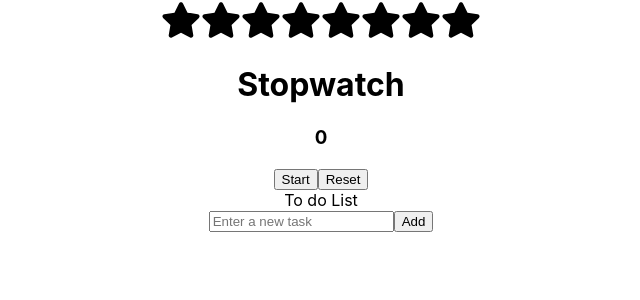
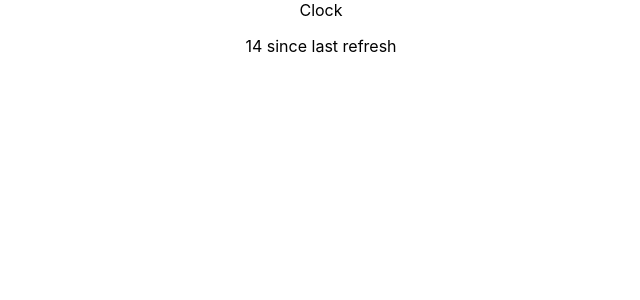
Before and after one commit to Santtamk/25reactapps, a React (Create React App) app: page / in a window 1280 px wide. Shown: the top 300 px of the page, without its empty margins (319-959 px from the left). Built offline with nearby package versions, Linux system fonts and the light colour scheme.

Commit message:
added watch

```diff
--- a/src/App.js
+++ b/src/App.js
@@ -4,6 +4,7 @@ import Accordion from './Components/Accordian';
 import RandomColor from './Components/Random-color';
 import StopWatch from './Components/Stopwatch';
 import TODoList from './Components/ToDoWithDelete';
+import Clock from './Components/clock';
 import StarRating from './Components/star-rating';
 
 function App() {
@@ -17,10 +18,10 @@ function App() {
       {/* <RandomColor /> */}
 
       {/* Star-rating Component */}
-      <StarRating  noOfStars={8}/>
+      {/* <StarRating  noOfStars={8}/>
       <StopWatch />
-      <TODoList />
-
+      <TODoList /> */}
+      <Clock />
     </div>
   );
 }
--- /dev/null
+++ b/src/Components/clock/index.jsx
@@ -0,0 +1,20 @@
+import React, { useEffect } from 'react'
+import { useState } from 'react'
+
+const Clock = () => {
+    const [timer, setTimer] = useState(0)
+
+    useEffect(() => {
+        setInterval(() => {
+            setTimer(time => time + 1)
+        }, 1000);
+    },[])
+  return (
+    <>
+        <div>Clock</div>
+        <p>{timer} since last refresh</p>
+    </>
+  )
+}
+
+export default Clock
```
